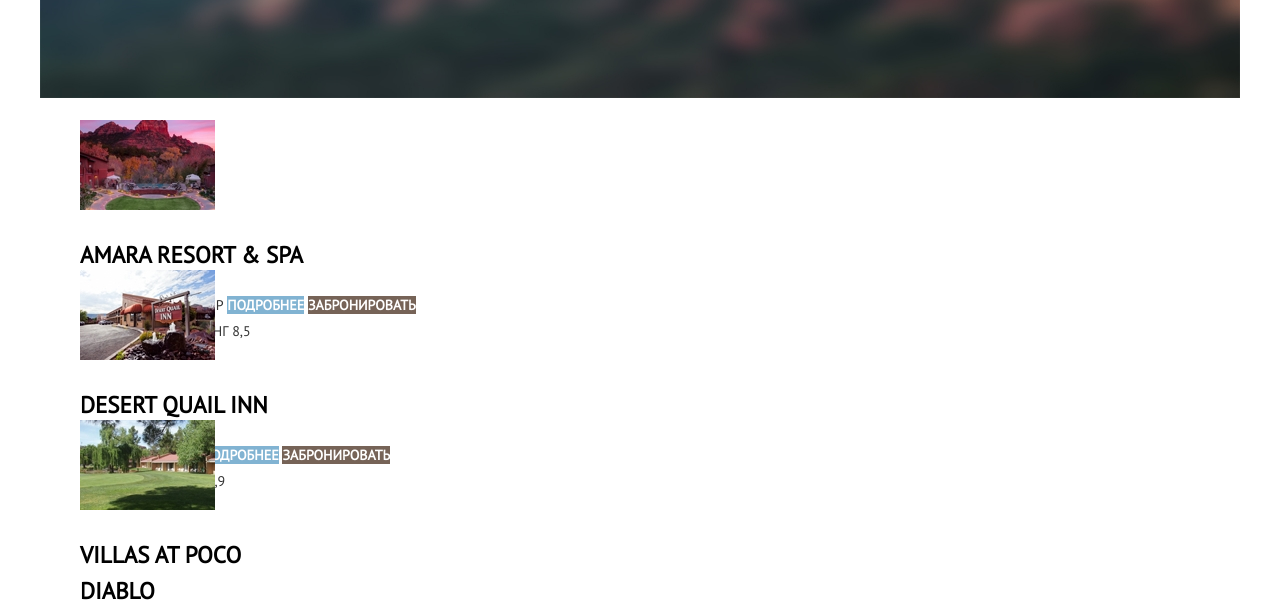
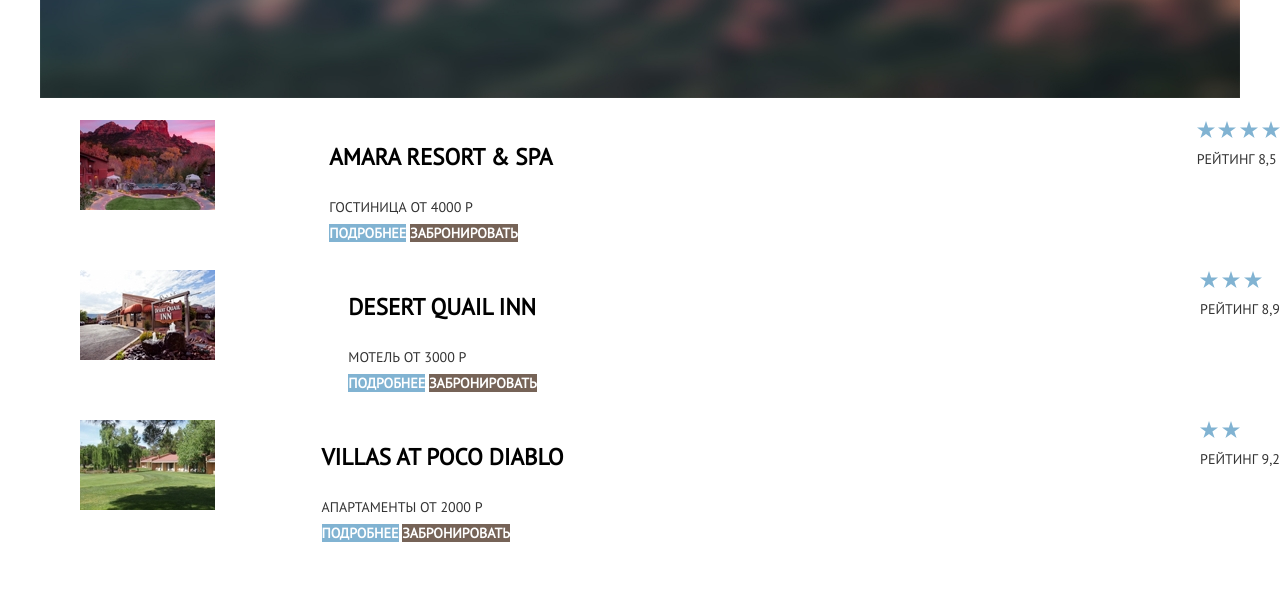
Before and after one commit to kaminskyVova/450679-sedona-24, a plain HTML site: page reservation.html in a window 1280 px wide. Shown: the part 510-1124 px from the top of the page. Drawn offline with Linux system fonts and the light colour scheme.

Commit message:
сетки
пока так

```diff
--- a/css/style.css
+++ b/css/style.css
@@ -300,18 +300,52 @@ li {
   align-items: center;
 }
 
+
+
+
 /* reservation.html */
 
-.hotel-list {
+.conteiner {
  width: 1200px;
  height: 450px;
 }
 
+.hotel-list {
+  width: 1100px;
+  height: 400px;
+  padding-right: 71px;
+  padding-left: 71px;
+}
+
 .amara-list,
 .desert-list,
-.vallas-list {
+.villas-list {
   width: 1200px;
   height: 150px;
   display: flex;
   justify-content: space-between;
 }
+
+.amara-img,
+.desert-img,
+.villas-img {
+  float: right;
+  /*margin: 30px;*/
+}
+
+.amara-text,
+.desert-text,
+.villas-text {
+  float: right;
+  padding-right: 530px;
+}
+
+.price {
+ margin-bottom: 15px;
+ margin-top: 15px;
+}
+
+.amara-list {
+ margin-right: 74px;
+
+}
--- a/reservation.html
+++ b/reservation.html
@@ -45,16 +45,16 @@
            <!-- <div class="separation">
                  Найдено:
             </div>-->
+            <div class="conteiner">
                 <ul class="hotels-list">
                     <li class="amara-list">
-                      <div class="list">
                         <div class="amara-img">
                             <img src="img/amara.jpg" width="135px" height="90px" alt="amarapng">
                         </div>
                         <div class="amara-text">
                             <h2>amara resort & spa</h2>
-                            <span class="hotel">гостиница</span>
-                            <sapn class="price">от 4000 р</span>
+                            <span class="price">гостиница</span>
+                            <sapn class="price"> от 4000 р</span><br>
                             <a class="detail" href="#">подробнее</a>
                             <a class="reserv" href="#">забронировать</a>
                         </div>
@@ -62,51 +62,47 @@
                             <img src="img/star.svg" width="18px" height="17px" alt="star">
                             <img src="img/star.svg" width="18px" height="17px" alt="star">
                             <img src="img/star.svg" width="18px" height="17px" alt="star">
-                            <img src="img/star.svg" width="18px" height="17px" alt="star">
-                            <span>יрейтинг 8,5</span>
+                            <img src="img/star.svg" width="18px" height="17px" alt="star"><br>
+                            <span>рейтинг 8,5</span>
                         </div>
-                      </div>
                     </li>
                     <li class="desert-list">
-                      <div class="list">
-                         <div class="desert-img">
+                          <div class="desert-img">
                             <img src="img/desert.jpg" width="135px" height="90px" alt="Desert">
                         </div>
-                        <div class="desert">
+                        <div class="desert-text">
                             <h2>Desert Quail INN</h2>
-                            <span class="hotel">мотель</span>
-                            <span class="price">от 3000 р</span>
+                            <span class="price">мотель</span>
+                            <span class="price">от 3000 р</span><br>
                             <a class="detail" href="#">подробнее</a>
                             <a class="reserv" href="#">забронировать</a>
                         </div>
                         <div class="stars2">
                             <img src="img/star.svg" width="18px" height="17px" alt="star">
                             <img src="img/star.svg" width="18px" height="17px" alt="star">
-                            <img src="img/star.svg" width="18px" height="17px" alt="star">
+                            <img src="img/star.svg" width="18px" height="17px" alt="star"><br>
                             <span>рейтинг 8,9</span>
                         </div>
-                      </div>
                     </li>
                     <li class="villas-list">
-                      <div class="list">
                         <div class="villas-img">
                             <img src="img/villas.jpg" width="135px" height="90px" alt="Vilas">
                         </div>
-                        <div class="villas">
+                      <div class="villas-text">
                             <h2>villas at poco diablo</h2>
-                            <span class="hotel">апартаменты</span>
-                            <span class="price">от 2000 р</span>
+                            <span class="price">апартаменты</span>
+                            <span class="price">от 2000 р</span><br>
                             <a class="detail" href="#">подробнее</a>
                             <a class="reserv" href="#">забронировать</a>
-                        </div>
-                        <div class="stars3">
+                      </div>
+                      <div class="stars3">
                             <img src="img/star.svg" width="18px" height="17px" alt="star">
-                            <img src="img/star.svg" width="18px" height="17px" alt="star">
+                            <img src="img/star.svg" width="18px" height="17px" alt="star"><br>
                             <span>рейтинг 9,2</span>
-                        </div>
                       </div>
                     </li>
                 </ul>
+              </div>
              <div class="footer">
             <div class="visit">
                 <a class="sedona" href="http://www.sedonaaz.gov">
```
